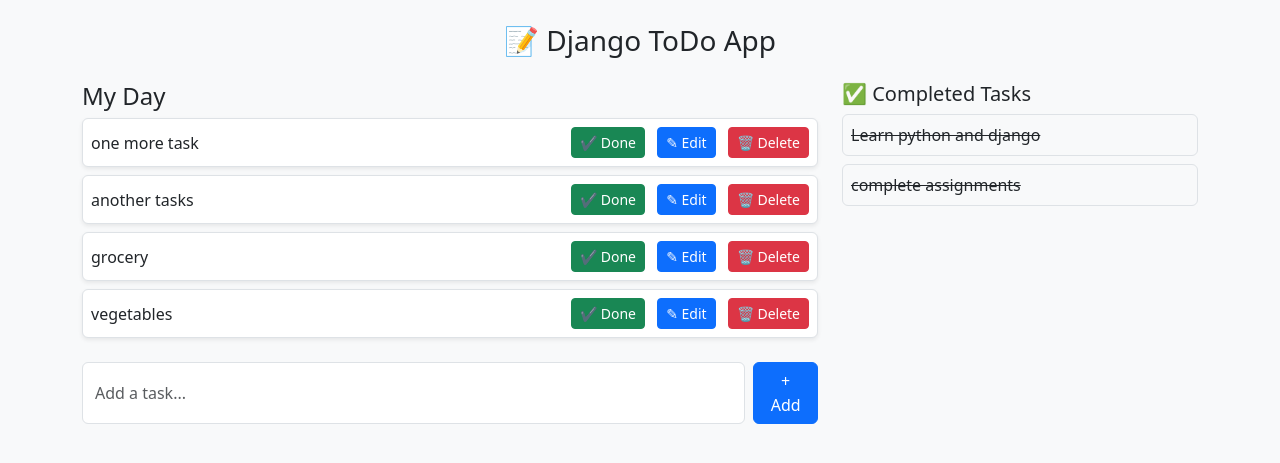
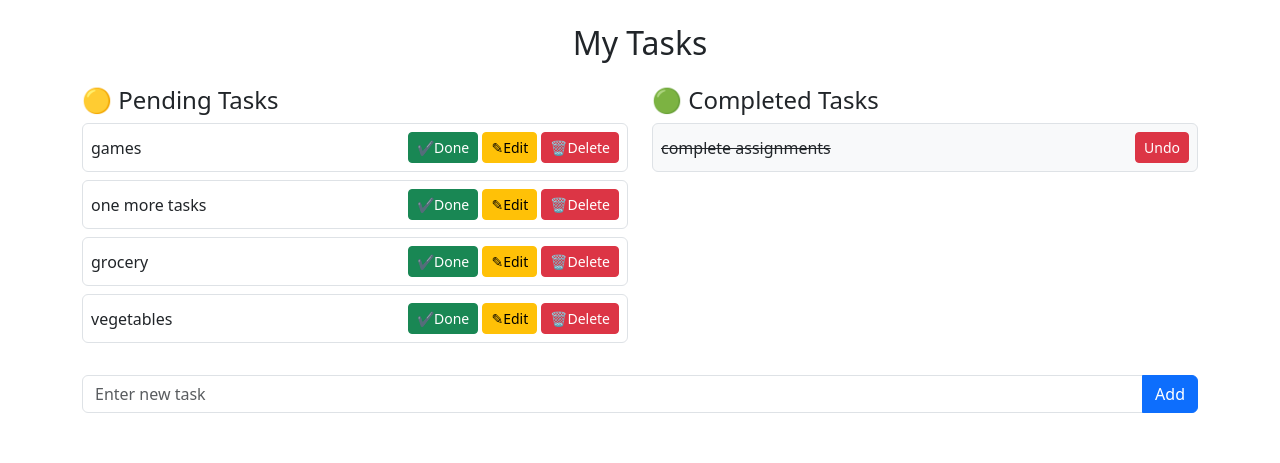
Before and after one commit to Abhishekss-121/todo, a Django app: page / in a window 1280 px wide. Shown: the top 463 px of the page. Run offline with Django 5.2, Linux system fonts and the light colour scheme; data comes from the database, SQL or seed files in the repository.

Commit message:
todo app final

```diff
--- a/todo/models.py
+++ b/todo/models.py
@@ -1,10 +1,9 @@
 from django.db import models
 
 class Task(models.Model):
-    task = models.CharField(max_length=250)
-    is_completed = models.BooleanField(default=False)
+    task = models.CharField(max_length=255)
+    completed = models.BooleanField(default=False)
     created_at = models.DateTimeField(auto_now_add=True)
-    updated_at = models.DateTimeField(auto_now=True)
 
     def __str__(self):
         return self.task
--- a/todo/templates/todo/home.html
+++ b/todo/templates/todo/home.html
@@ -1,51 +1,56 @@
 <!DOCTYPE html>
-<html lang="en">
+<html>
 <head>
-    <meta charset="UTF-8">
-    <title>Django ToDo App</title>
-    <link href="https://cdn.jsdelivr.net/npm/bootstrap@5.3.0-alpha1/dist/css/bootstrap.min.css" rel="stylesheet">
+    <title>ToDo App</title>
+    <link href="https://cdn.jsdelivr.net/npm/bootstrap@5.3.0/dist/css/bootstrap.min.css" rel="stylesheet">
 </head>
-<body class="bg-light">
-    <div class="container py-4">
-        <h3 class="text-center mb-4">📝 Django ToDo App</h3>
+
+<body class="container mt-4">
+    <h2 class="mb-4 text-center">My Tasks</h2>
+
     <div class="row">
-            <!-- Left: Pending Tasks -->
-            <div class="col-md-8">
-                <h4>My Day</h4>
 
-                {% for task in tasks %}
-                <div class="d-flex justify-content-between align-items-center border rounded p-2 mb-2 bg-white shadow-sm">
-                    <span class="fs-6">{{ task.task }}</span>
+        <!-- Pending Tasks -->
+        <div class="col-md-6">
+            <h4>🟡 Pending Tasks</h4>
+            {% for task in pending_tasks %}
+            <div class="d-flex justify-content-between align-items-center border p-2 rounded mb-2">
+                {{ task.task }}
+
                 <div>
-                        <a href="{% url 'todo:complete_task' task.id %}" class="btn btn-success btn-sm me-2">✔ Done</a>
-                        <a href="{% url 'todo:edit_task' task.id %}" class="btn btn-primary btn-sm me-2">✎ Edit</a>
-                        <a href="{% url 'todo:delete_task' task.id %}" class="btn btn-danger btn-sm">🗑 Delete</a>
+                    <a href="{% url 'todo:complete_task' task.id %}" class="btn btn-success btn-sm">✔Done</a>
+                    <a href="{% url 'todo:edit_task' task.id %}" class="btn btn-warning btn-sm">✎Edit</a>
+                    <a href="{% url 'todo:delete_task' task.id %}" class="btn btn-danger btn-sm">🗑Delete</a>
                 </div>
             </div>
             {% empty %}
-                <p class="text-muted">No tasks yet.</p>
+            <p class="text-muted">No pending tasks.</p>
             {% endfor %}
-
-                <!-- ✅ Updated form to call addTask -->
-                <form method="POST" action="{% url 'todo:addTask' %}" class="d-flex mt-4">
-                    {% csrf_token %}
-                    <input type="text" name="title" placeholder="Add a task..." class="form-control me-2" required>
-                    <button type="submit" class="btn btn-primary">+ Add</button>
-                </form>
         </div>
 
-            <!-- Right: Completed Tasks -->
-            <div class="col-md-4">
-                <h5>✅ Completed Tasks</h5>
+        <!-- Completed Tasks -->
+        <div class="col-md-6">
+            <h4>🟢 Completed Tasks</h4>
             {% for task in completed_tasks %}
-                <div class="d-flex justify-content-between align-items-center border rounded p-2 mb-2 bg-light">
+            <div class="d-flex justify-content-between align-items-center border p-2 rounded mb-2 bg-light">
                 <s>{{ task.task }}</s>
+                <a href="{% url 'todo:mark_undone' task.id %}" class="btn btn-danger btn-sm">Undo</a>
             </div>
             {% empty %}
-                <p class="text-muted">No completed tasks yet.</p>
+            <p class="text-muted">No completed tasks.</p>
             {% endfor %}
         </div>
+
     </div>
+
+    <!-- Add Task Form -->
+    <form method="POST" class="mt-4">
+        {% csrf_token %}
+        <div class="input-group">
+            <input type="text" name="task" class="form-control" placeholder="Enter new task">
+            <button class="btn btn-primary">Add</button>
         </div>
+    </form>
+
 </body>
 </html>
--- a/todo/urls.py
+++ b/todo/urls.py
@@ -1,12 +1,13 @@
 from django.urls import path
 from . import views
 
-app_name = 'todo'
+app_name = "todo"
 
 urlpatterns = [
-    path('', views.home, name='home'),
-    path('addTask/', views.addTask, name='addTask'),
-    path('complete/<int:task_id>/', views.complete_task, name='complete_task'),
-    path('edit/<int:task_id>/', views.edit_task, name='edit_task'),
-    path('delete/<int:task_id>/', views.delete_task, name='delete_task'),
+    path("", views.home, name="home"),
+    path("add/", views.addTask, name="addTask"),
+    path("complete/<int:id>/", views.complete_task, name="complete_task"),
+    path("undone/<int:id>/", views.mark_undone, name="mark_undone"),
+    path("edit/<int:id>/", views.edit_task, name="edit_task"),
+    path("delete/<int:id>/", views.delete_task, name="delete_task"),
 ]
--- a/todo/views.py
+++ b/todo/views.py
@@ -1,44 +1,57 @@
 from django.shortcuts import render, redirect, get_object_or_404
 from .models import Task
 
-# Home Page – shows tasks and handles form submission
 def home(request):
-    tasks = Task.objects.filter(is_completed=False).order_by('-created_at')
-    completed_tasks = Task.objects.filter(is_completed=True).order_by('-updated_at')
+    pending_tasks = Task.objects.filter(completed=False).order_by('-created_at')
+    completed_tasks = Task.objects.filter(completed=True).order_by('-created_at')
 
-    return render(request, 'todo/home.html', {
-        'tasks': tasks,
-        'completed_tasks': completed_tasks
+    if request.method == "POST":
+        task_name = request.POST.get("task")
+        if task_name.strip():
+            Task.objects.create(task=task_name)
+        return redirect("todo:home")
+
+    return render(request, "todo/home.html", {
+        "pending_tasks": pending_tasks,
+        "completed_tasks": completed_tasks
     })
 
-# Add a new task
+
 def addTask(request):
-    if request.method == 'POST':
-        task_title = request.POST.get('title')
-        if task_title:
-            Task.objects.create(task=task_title)
-    return redirect('todo:home')
+    if request.method == "POST":
+        task_name = request.POST.get("task")
+        Task.objects.create(task=task_name)
+        return redirect("todo:home")
+    return redirect("todo:home")
 
-# Mark a task as complete
-def complete_task(request, task_id):
-    task = get_object_or_404(Task, id=task_id)
-    task.is_completed = True
+
+def complete_task(request, id):
+    task = get_object_or_404(Task, id=id)
+    task.completed = True
     task.save()
-    return redirect('todo:home')
+    return redirect("todo:home")
 
-# Edit a task
-def edit_task(request, task_id):
-    task = get_object_or_404(Task, id=task_id)
-    if request.method == 'POST':
-        new_title = request.POST.get('title')
-        if new_title:
-            task.task = new_title
-            task.save()
-            return redirect('todo:home')
-    return render(request, 'todo/edit_task.html', {'task': task})
 
-# Delete a task
-def delete_task(request, task_id):
-    task = get_object_or_404(Task, id=task_id)
+def mark_undone(request, id):
+    task = get_object_or_404(Task, id=id)
+    task.completed = False
+    task.save()
+    return redirect("todo:home")
+
+
+def edit_task(request, id):
+    task = get_object_or_404(Task, id=id)
+
+    if request.method == "POST":
+        new_title = request.POST.get("title")
+        task.task = new_title
+        task.save()
+        return redirect("todo:home")
+
+    return render(request, "todo/edit.html", {"task": task})
+
+
+def delete_task(request, id):
+    task = get_object_or_404(Task, id=id)
     task.delete()
-    return redirect('todo:home')
+    return redirect("todo:home")
--- a/todo_main/settings.py
+++ b/todo_main/settings.py
@@ -56,7 +56,7 @@
 TEMPLATES = [
     {
         'BACKEND': 'django.template.backends.django.DjangoTemplates',
-        'DIRS': ['templates'],
+        'DIRS': [BASE_DIR / "templates"],
         'APP_DIRS': True,
         'OPTIONS': {
             'context_processors': [
@@ -67,6 +67,7 @@
         },
     },
 ]
+
 
 WSGI_APPLICATION = 'todo_main.wsgi.application'
 
--- a/todo_main/urls.py
+++ b/todo_main/urls.py
@@ -3,8 +3,5 @@
 
 urlpatterns = [
     path('admin/', admin.site.urls),
-    path('', include('todo.urls')),  # include app URLs
-
-    # To Do
-    path('todo/', include('todo.urls'))
+    path('', include("todo.urls")),   # Connect todo app URLs
 ]
```
Also changed, not shown: todo/admin.py (+3 -4 lines), todo/templates/todo/edit.html (added, +21 -0 lines), todo/templates/todo/edit_task.html (deleted, +0 -19 lines), todo_main/views.py (+47 -6 lines), db.sqlite3, todo/migrations/0002_rename_is_completed_task_completed_and_more.py (added). Lines whose indentation alone changed are shown as unchanged.
